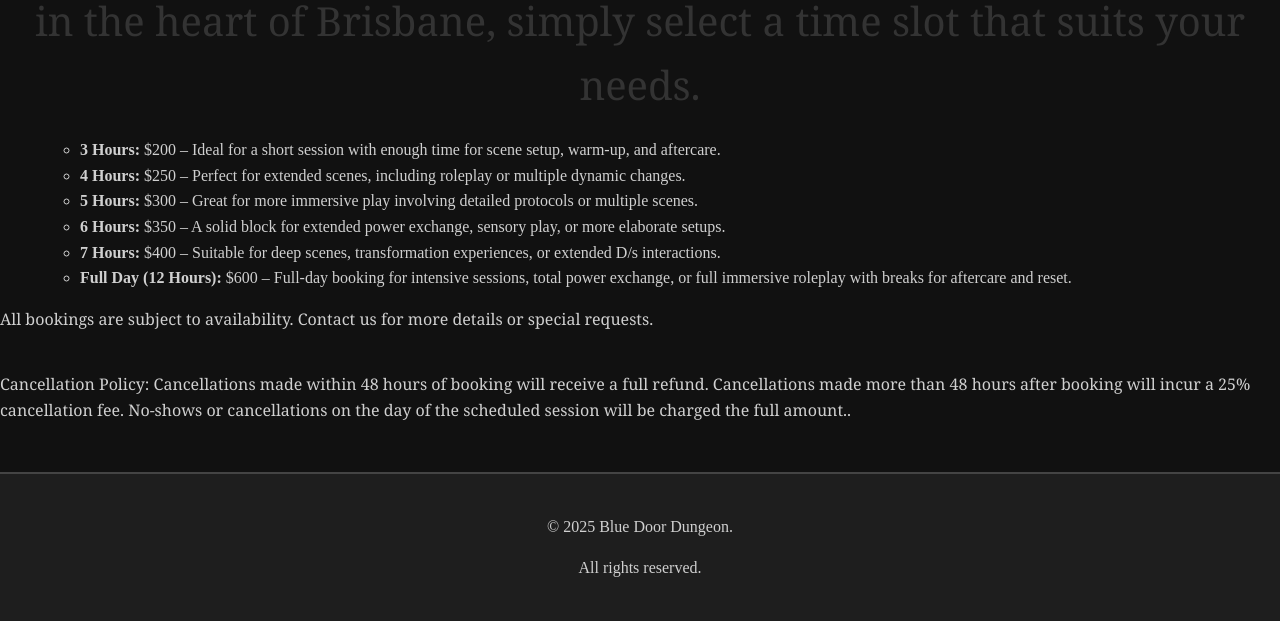
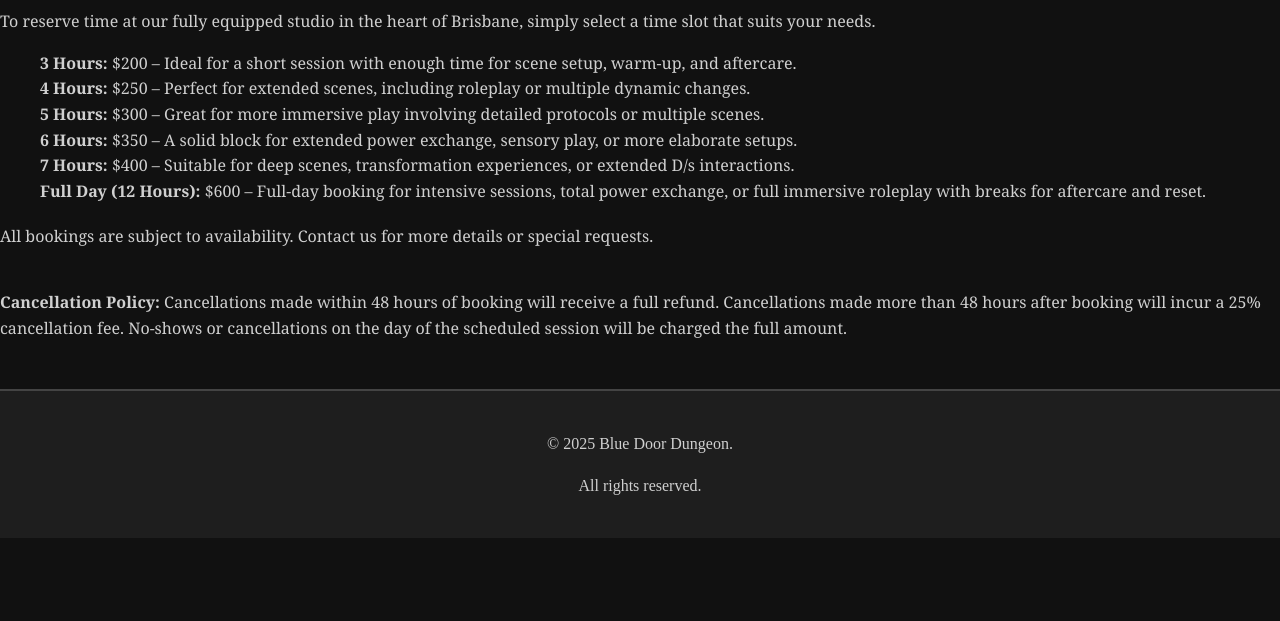
Before and after one commit to bluedoorlodge/bluedoorlodge.com, a plain HTML site: page booking.html in a window 1280 px wide. Shown: the part 753-1374 px from the top of the page. After the commit the page ends 1291 px from the top, so only its background shows below. Drawn offline with Linux system fonts and the light colour scheme.

Commit message:
booking.html

```diff
--- a/booking.html
+++ b/booking.html
@@ -41,17 +41,17 @@
   </section>
 
     <!-- New Pricing Section -->
-    <section class="pricing">
-      <div class="pricing-container">
+    <!-- Pricing Section -->
 <section class="pricing">
   <div class="pricing-container">
     <h2 class="pricing-title" style="font-family: 'Georgia', serif; font-weight: normal; font-style: normal;">
-              come test your limits
+      Come test your limits
+    </h2>
+    <p style="font-family: 'Georgia', serif; font-weight: normal; font-style: normal;">
       To reserve time at our fully equipped studio in the heart of Brisbane, simply select a time slot that suits your needs.
-            </h2>
-            <div class="pricing-card">
-              <ul class="pricing-list">
-                <ul>
+    </p>
+
+    <ul class="pricing-list" style="font-family: 'Georgia', serif; font-weight: normal; font-style: normal; list-style-type: none; margin: 0;">
       <li><strong>3 Hours:</strong> $200 – Ideal for a short session with enough time for scene setup, warm-up, and aftercare.</li>
       <li><strong>4 Hours:</strong> $250 – Perfect for extended scenes, including roleplay or multiple dynamic changes.</li>
       <li><strong>5 Hours:</strong> $300 – Great for more immersive play involving detailed protocols or multiple scenes.</li>
@@ -59,16 +59,17 @@
       <li><strong>7 Hours:</strong> $400 – Suitable for deep scenes, transformation experiences, or extended D/s interactions.</li>
       <li><strong>Full Day (12 Hours):</strong> $600 – Full-day booking for intensive sessions, total power exchange, or full immersive roleplay with breaks for aftercare and reset.</li>
     </ul>
-              </ul>
-              <p class="pricing-note" style="font-family: 'Georgia', serif; font-weight: normal; font-style: normal;">
+
+    <p class="pricing-note" style="font-family: 'Georgia', serif; font-weight: normal; font-style: normal; margin-top: 20px;">
       All bookings are subject to availability. Contact us for more details or special requests.
     </p>
+
     <p class="cancellation-policy-note" style="font-family: 'Georgia', serif; font-weight: normal; font-style: normal; margin-top: 40px;">
-                Cancellation Policy: Cancellations made within 48 hours of booking will receive a full refund. Cancellations made more than 48 hours after booking will incur a 25% cancellation fee. No-shows or cancellations on the day of the scheduled session will be charged the full amount..
+      <strong>Cancellation Policy:</strong> Cancellations made within 48 hours of booking will receive a full refund. Cancellations made more than 48 hours after booking will incur a 25% cancellation fee. No-shows or cancellations on the day of the scheduled session will be charged the full amount.
     </p>
   </div>
-          </div>
 </section>
+
   </main>
 
   <footer>
```
Lines whose indentation alone changed are shown as unchanged.
